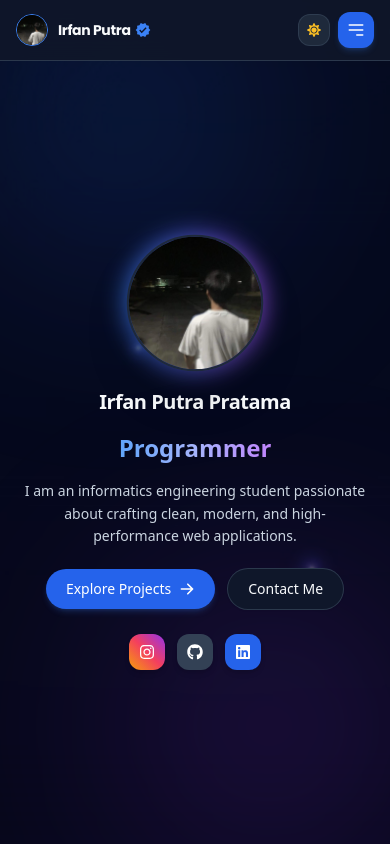
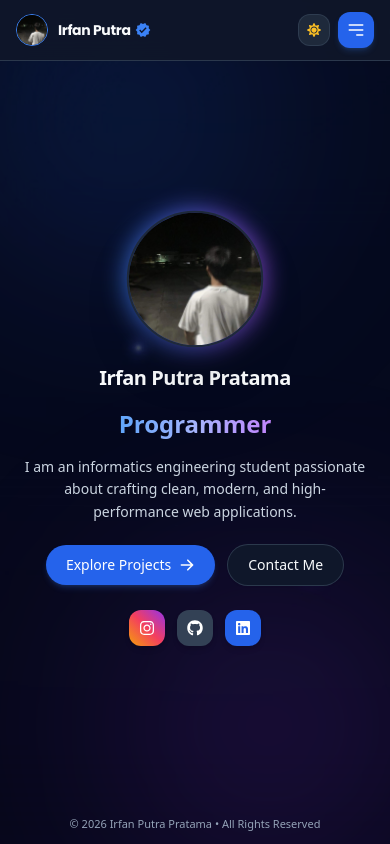
Before and after one commit to irfannn27/irfan-portofolio, a React (Vite) app: page / in a window 390 px wide. Built offline with nearby package versions, Linux system fonts and the light colour scheme.

Commit message:
fix: adjust mobile spacing so footer fits perfectly on screen

```diff
--- a/src/components/HeroSection.tsx
+++ b/src/components/HeroSection.tsx
@@ -32,7 +32,7 @@ const HeroSection: React.FC = () => {
 
   return (
     <div
-      className="w-full flex flex-col justify-center items-center text-center max-w-2xl mx-auto pt-16 sm:pt-12"
+      className="w-full flex flex-col justify-center items-center text-center max-w-2xl mx-auto pt-4 sm:pt-12"
       ref={containerRef}
     >
       {/* Profile Avatar with glowing border */}
--- a/src/pages/Homepage.tsx
+++ b/src/pages/Homepage.tsx
@@ -13,11 +13,11 @@ export default function Homepage() {
 
       <Navbar/>
 
-      <main className="relative z-0 flex-1 flex items-center justify-center w-full px-4 py-8">
+      <main className="relative z-0 flex-1 flex items-center justify-center w-full px-4 pt-14 pb-4 sm:py-8">
         <HeroSection/>
       </main>
 
-      <footer className="hidden sm:block relative z-10 text-center py-4 text-xs text-slate-400 dark:text-slate-600">
+      <footer className="relative z-10 text-center py-3 text-[11px] sm:text-xs text-slate-400 dark:text-slate-500">
         © {new Date().getFullYear()} Irfan Putra Pratama • All Rights Reserved
       </footer>
     </div>
```
